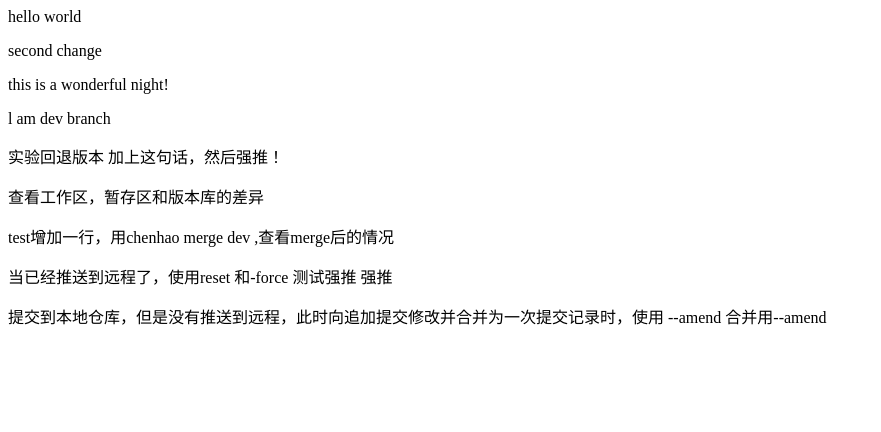
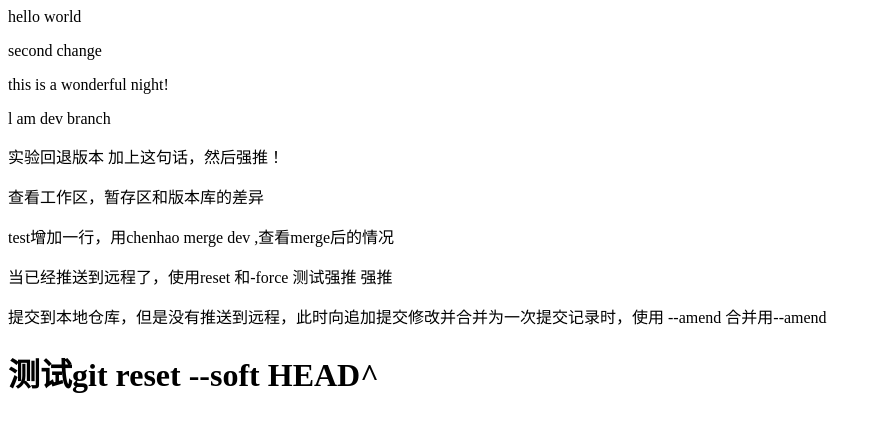
Before and after one commit to ch1ies/javascript-project, a website: page scr/index.html in a window 1280 px wide. Shown: the whole page, without its empty margins (0-881 px from the left). Drawn offline with Linux system fonts and the light colour scheme.

Commit message:
test merge merge

```diff
--- a/scr/index.html
+++ b/scr/index.html
@@ -36,5 +36,8 @@
         提交到本地仓库，但是没有推送到远程，此时向追加提交修改并合并为一次提交记录时，使用 --amend
         合并用--amend
     </p>
+    <h1>
+        测试git reset --soft HEAD^
+    </h1>
 </body>
 </html>
```
